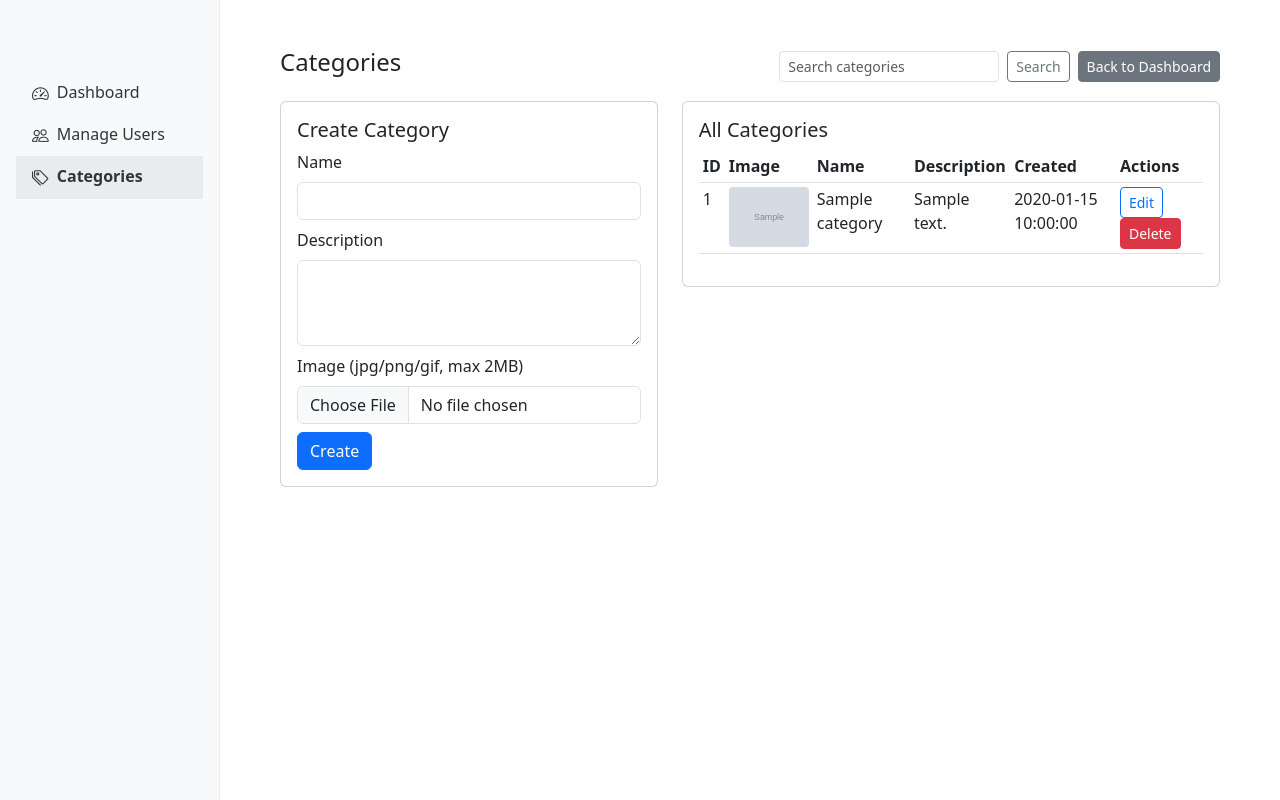
After one commit to kapilraj10/Sabina-Project-I, a PHP site: page /admin/categories.php in a window 1280 px wide. The commit adds this page. Run offline with PHP 8.4, Linux system fonts and the light colour scheme; the visitor is signed in with stand-in values (Sample User, id 1); tables that the repository leaves empty hold one stand-in row (values such as "Sample post"); grey boxes marked "Sample" are stand-in pictures.

Commit message:
categories

```diff
--- /dev/null
+++ b/admin/categories.php
@@ -0,0 +1,188 @@
+<?php
+session_start();
+// admin guard
+if(empty($_SESSION['user_role']) || $_SESSION['user_role'] !== 'admin'){
+    header('Location: ../auth/login.php');
+    exit();
+}
+
+error_reporting(E_ALL);
+ini_set('display_errors',1);
+
+require_once __DIR__ . '/../database/categories.php';
+
+if(empty($_SESSION['csrf_token'])){
+    $_SESSION['csrf_token'] = bin2hex(random_bytes(16));
+}
+
+$message = null;
+
+// handle create
+if($_SERVER['REQUEST_METHOD'] === 'POST' && isset($_POST['action']) && $_POST['action'] === 'create'){
+    $name = trim($_POST['name'] ?? '');
+    $description = trim($_POST['description'] ?? '');
+
+    if($name === ''){
+        $message = 'Name is required.';
+    } else {
+        // handle image upload if provided
+        $imagePath = null;
+        if(!empty($_FILES['image']) && $_FILES['image']['error'] !== UPLOAD_ERR_NO_FILE){
+            $uploadDir = __DIR__ . '/../uploads/categories';
+            if(!is_dir($uploadDir)) mkdir($uploadDir, 0755, true);
+            $f = $_FILES['image'];
+            // validate type
+            $allowed = ['image/jpeg','image/png','image/gif'];
+            if(!in_array($f['type'], $allowed)){
+                $message = 'Invalid image type. Use jpg/png/gif.';
+            } elseif($f['size'] > 2 * 1024 * 1024){
+                $message = 'Image too large (max 2MB).';
+            } else {
+                $ext = pathinfo($f['name'], PATHINFO_EXTENSION);
+                $filename = time() . '_' . bin2hex(random_bytes(6)) . '.' . $ext;
+                $dest = $uploadDir . '/' . $filename;
+                if(move_uploaded_file($f['tmp_name'], $dest)){
+                    // store web path
+                    $imagePath = '/Sabina/uploads/categories/' . $filename;
+                } else {
+                    $message = 'Failed to move uploaded file.';
+                }
+            }
+        }
+
+        if($message === null){
+            $id = createCategory($name, $description, $imagePath);
+            if($id){
+                $message = 'Category created.';
+            } else {
+                $message = 'Failed to create category (DB).';
+            }
+        }
+    }
+}
+
+// handle delete
+if($_SERVER['REQUEST_METHOD'] === 'POST' && isset($_POST['delete_id'])){
+    $token = $_POST['csrf_token'] ?? '';
+    if(!hash_equals($_SESSION['csrf_token'], $token)){
+        $message = 'Invalid CSRF token.';
+    } else {
+        $id = (int) $_POST['delete_id'];
+        // optional: remove image file from disk
+        $cat = getCategoryById($id);
+        if($cat && !empty($cat['image'])){
+            $local = __DIR__ . '/..' . $cat['image'];
+            if(file_exists($local)) @unlink($local);
+        }
+        if(deleteCategoryById($id)){
+            $message = 'Category deleted.';
+        } else {
+            $message = 'Delete failed.';
+        }
+    }
+}
+
+$q = isset($_GET['q']) ? trim($_GET['q']) : '';
+$categories = getAllCategories($q);
+?>
+<!doctype html>
+<html lang="en">
+<head>
+  <meta charset="utf-8">
+  <meta name="viewport" content="width=device-width,initial-scale=1">
+  <title>Manage Categories</title>
+  <link rel="stylesheet" href="https://cdn.jsdelivr.net/npm/bootstrap@5.3.0/dist/css/bootstrap.min.css">
+  <link rel="stylesheet" href="https://cdn.jsdelivr.net/npm/bootstrap-icons@1.10.5/font/bootstrap-icons.css">
+  <link rel="stylesheet" href="/Sabina/assets/css/style.css">
+  <link rel="stylesheet" href="/Sabina/assets/css/admin.css">
+</head>
+<body class="p-3">
+  <div class="container-fluid">
+    <nav class="d-none d-md-block sidebar">
+      <div class="px-3">
+        <ul class="nav flex-column mt-3">
+          <li class="nav-item"><a class="nav-link" href="dashboard.php"><i class="bi bi-speedometer2"></i>Dashboard</a></li>
+          <li class="nav-item"><a class="nav-link" href="users.php"><i class="bi bi-people"></i>Manage Users</a></li>
+          <li class="nav-item"><a class="nav-link active" href="categories.php"><i class="bi bi-tags"></i>Categories</a></li>
+        </ul>
+      </div>
+    </nav>
+
+    <main class="admin-main">
+      <div class="d-flex justify-content-between align-items-center mb-3">
+        <h1 class="h4">Categories</h1>
+        <div class="d-flex gap-2">
+          <form class="d-flex" method="get" role="search">
+            <input name="q" class="form-control form-control-sm" placeholder="Search categories" value="<?php echo htmlspecialchars($q); ?>">
+            <button class="btn btn-sm btn-outline-secondary ms-2">Search</button>
+          </form>
+          <a href="dashboard.php" class="btn btn-sm btn-secondary">Back to Dashboard</a>
+        </div>
+      </div>
+
+    <?php if($message): ?><div class="alert alert-info"><?php echo htmlspecialchars($message); ?></div><?php endif; ?>
+
+    <div class="row">
+      <div class="col-md-5">
+        <div class="card mb-3">
+          <div class="card-body">
+            <h5 class="card-title">Create Category</h5>
+            <form method="post" enctype="multipart/form-data">
+              <input type="hidden" name="action" value="create">
+              <div class="mb-2">
+                <label class="form-label">Name</label>
+                <input name="name" class="form-control" required>
+              </div>
+              <div class="mb-2">
+                <label class="form-label">Description</label>
+                <textarea name="description" class="form-control" rows="3"></textarea>
+              </div>
+              <div class="mb-2">
+                <label class="form-label">Image (jpg/png/gif, max 2MB)</label>
+                <input type="file" name="image" accept="image/*" class="form-control">
+              </div>
+              <button class="btn btn-primary">Create</button>
+            </form>
+          </div>
+        </div>
+      </div>
+
+      <div class="col-md-7">
+        <div class="card">
+          <div class="card-body">
+            <h5 class="card-title">All Categories</h5>
+            <div class="table-responsive">
+              <table class="table table-sm table-hover">
+                <thead>
+                  <tr><th>ID</th><th>Image</th><th>Name</th><th>Description</th><th>Created</th><th>Actions</th></tr>
+                </thead>
+                <tbody>
+                <?php foreach($categories as $c): ?>
+                  <tr>
+                    <td><?php echo (int)$c['id']; ?></td>
+                    <td><?php if(!empty($c['image'])): ?><img src="<?php echo htmlspecialchars($c['image']); ?>" class="thumb" alt=""><?php endif; ?></td>
+                    <td><?php echo htmlspecialchars($c['name']); ?></td>
+                    <td><?php echo htmlspecialchars($c['description']); ?></td>
+                    <td><?php echo htmlspecialchars($c['created_at']); ?></td>
+                    <td>
+                      <a href="category_edit.php?id=<?php echo (int)$c['id']; ?>" class="btn btn-sm btn-outline-primary">Edit</a>
+                      <form method="post" style="display:inline" onsubmit="return confirm('Delete this category?');">
+                        <input type="hidden" name="delete_id" value="<?php echo (int)$c['id']; ?>">
+                        <input type="hidden" name="csrf_token" value="<?php echo htmlspecialchars($_SESSION['csrf_token']); ?>">
+                        <button class="btn btn-sm btn-danger">Delete</button>
+                      </form>
+                    </td>
+                  </tr>
+                <?php endforeach; ?>
+                </tbody>
+              </table>
+            </div>
+          </div>
+        </div>
+      </div>
+    </div>
+  </div>
+
+  <script src="https://cdn.jsdelivr.net/npm/bootstrap@5.3.0/dist/js/bootstrap.bundle.min.js"></script>
+</body>
+</html>
--- /dev/null
+++ b/assets/css/admin.css
@@ -0,0 +1,42 @@
+/* Admin area styles: sidebar and main layout */
+:root{
+  --admin-sidebar-bg:#f8f9fa;
+  --admin-border:#e9ecef;
+}
+.sidebar{
+  position:fixed;
+  top:0;
+  bottom:0;
+  left:0;
+  width:220px;
+  padding-top:3.5rem;
+  overflow-y:auto;
+  border-right:1px solid var(--admin-border);
+  background-color:var(--admin-sidebar-bg);
+}
+
+main.admin-main{
+  margin-left:220px;
+  padding:2rem;
+}
+
+.admin-card{
+  border-radius:.5rem;
+  box-shadow:0 1px 3px rgba(0,0,0,0.04);
+  padding:1.25rem;
+  background:#ffffff;
+}
+
+.sidebar .nav-link{ color:#333; }
+.sidebar .nav-link.active{ background:#e9ecef; font-weight:600; }
+.sidebar .nav-link .bi{ margin-right:.5rem; font-size:1.05rem; vertical-align:-2px; }
+
+.thumb{ max-width:80px; max-height:60px; object-fit:cover; border-radius:4px }
+
+@media (max-width:767.98px){
+  .sidebar{ position:static; width:100%; height:auto; border-right:none; padding-top:1rem; }
+  main.admin-main{ margin-left:0; padding:1rem; }
+}
+
+/* small helpers */
+.admin-actions .btn{ margin-right:.35rem; }
--- a/assets/css/style.css
+++ b/assets/css/style.css
@@ -63,3 +63,14 @@ body {
 .visually-hidden { position: absolute !important; width: 1px; height: 1px; padding: 0; margin: -1px; overflow: hidden; clip: rect(0,0,0,0); border: 0; }
 
 /* End of custom styles */
+
+/* Categories (public) - compact card variant */
+.category-card .card-body { padding: .6rem; }
+.category-card .card-title { font-size: 1rem; margin-bottom: .35rem; }
+.category-card .card-text { font-size: .85rem; color: #555; margin-bottom: .4rem; }
+.category-img { height: 120px; object-fit: cover; }
+
+@media (max-width: 576px) {
+	.category-img { height: 100px; }
+	.category-card .card-body { padding: .5rem; }
+}
--- /dev/null
+++ b/database/categories.php
@@ -0,0 +1,105 @@
+<?php
+// Category helpers
+// Requires ../config/db.php which defines $conn (mysqli)
+require_once __DIR__ . '/../config/db.php';
+
+function createCategory($name, $description, $imagePath = null){
+    global $conn;
+    $sql = "INSERT INTO categories (name, description, image, created_at) VALUES (?, ?, ?, NOW())";
+    if($stmt = mysqli_prepare($conn, $sql)){
+        mysqli_stmt_bind_param($stmt, 'sss', $name, $description, $imagePath);
+        $ok = mysqli_stmt_execute($stmt);
+        if($ok){
+            $id = mysqli_insert_id($conn);
+            mysqli_stmt_close($stmt);
+            return $id;
+        }
+        mysqli_stmt_close($stmt);
+    }
+    return false;
+}
+
+/**
+ * Get categories. If $search is provided, filter by name or description (wildcard match).
+ * @param string|null $search
+ * @return array
+ */
+function getAllCategories($search = null){
+    global $conn;
+    $cats = [];
+    if($search === null || $search === ''){
+        $sql = "SELECT id, name, description, image, created_at FROM categories ORDER BY id DESC";
+        if($stmt = mysqli_prepare($conn, $sql)){
+            mysqli_stmt_execute($stmt);
+            $res = mysqli_stmt_get_result($stmt);
+            while($row = mysqli_fetch_assoc($res)){
+                $cats[] = $row;
+            }
+            mysqli_stmt_close($stmt);
+        }
+    } else {
+        $sql = "SELECT id, name, description, image, created_at FROM categories WHERE name LIKE ? OR description LIKE ? ORDER BY id DESC";
+        if($stmt = mysqli_prepare($conn, $sql)){
+            $term = '%' . $search . '%';
+            mysqli_stmt_bind_param($stmt, 'ss', $term, $term);
+            mysqli_stmt_execute($stmt);
+            $res = mysqli_stmt_get_result($stmt);
+            while($row = mysqli_fetch_assoc($res)){
+                $cats[] = $row;
+            }
+            mysqli_stmt_close($stmt);
+        }
+    }
+    return $cats;
+}
+
+function getCategoryById($id){
+    global $conn;
+    $sql = "SELECT id, name, description, image, created_at FROM categories WHERE id = ? LIMIT 1";
+    if($stmt = mysqli_prepare($conn, $sql)){
+        mysqli_stmt_bind_param($stmt, 'i', $id);
+        mysqli_stmt_execute($stmt);
+        $res = mysqli_stmt_get_result($stmt);
+        $row = mysqli_fetch_assoc($res);
+        mysqli_stmt_close($stmt);
+        return $row ?: null;
+    }
+    return null;
+}
+
+function updateCategory($id, $name, $description, $imagePath = null){
+    global $conn;
+    if($imagePath === null){
+        // update without changing image
+        $sql = "UPDATE categories SET name = ?, description = ? WHERE id = ?";
+        if($stmt = mysqli_prepare($conn, $sql)){
+            mysqli_stmt_bind_param($stmt, 'ssi', $name, $description, $id);
+            $ok = mysqli_stmt_execute($stmt);
+            mysqli_stmt_close($stmt);
+            return $ok;
+        }
+    } else {
+        $sql = "UPDATE categories SET name = ?, description = ?, image = ? WHERE id = ?";
+        if($stmt = mysqli_prepare($conn, $sql)){
+            mysqli_stmt_bind_param($stmt, 'sssi', $name, $description, $imagePath, $id);
+            $ok = mysqli_stmt_execute($stmt);
+            mysqli_stmt_close($stmt);
+            return $ok;
+        }
+    }
+    return false;
+}
+
+function deleteCategoryById($id){
+    global $conn;
+    $sql = "DELETE FROM categories WHERE id = ? LIMIT 1";
+    if($stmt = mysqli_prepare($conn, $sql)){
+        mysqli_stmt_bind_param($stmt, 'i', $id);
+        $ok = mysqli_stmt_execute($stmt);
+        mysqli_stmt_close($stmt);
+        return $ok;
+    }
+    return false;
+}
+
+?>
```
Also changed, not shown: admin/category_edit.php (added, +111 -0 lines), admin/dashboard.php (+46 -6 lines), admin/users.php (added, +111 -0 lines), database/Store.sql (+10 -8 lines), database/users.php (added, +40 -0 lines), public/index.php (+34 -1 lines), uploads/categories/1771845028_11bf060bd29f.png (added), uploads/categories/1771845046_bd4197237d1c.png (added).
